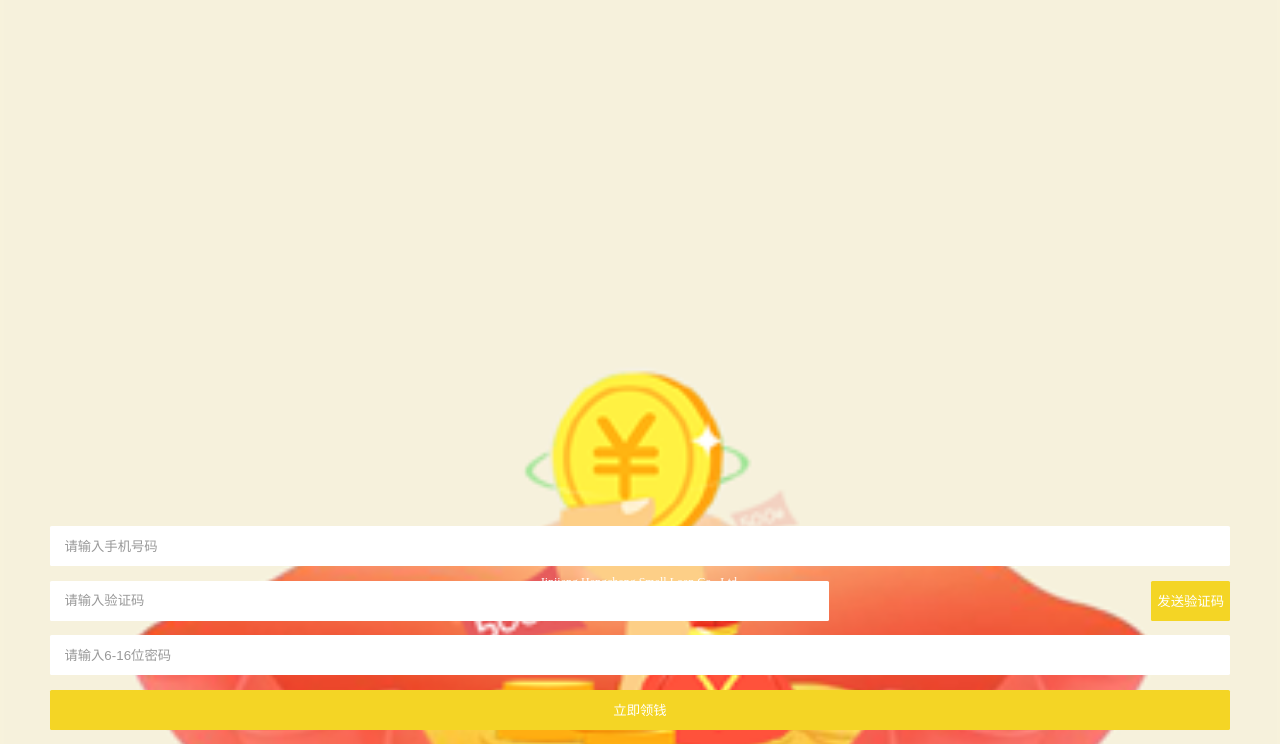
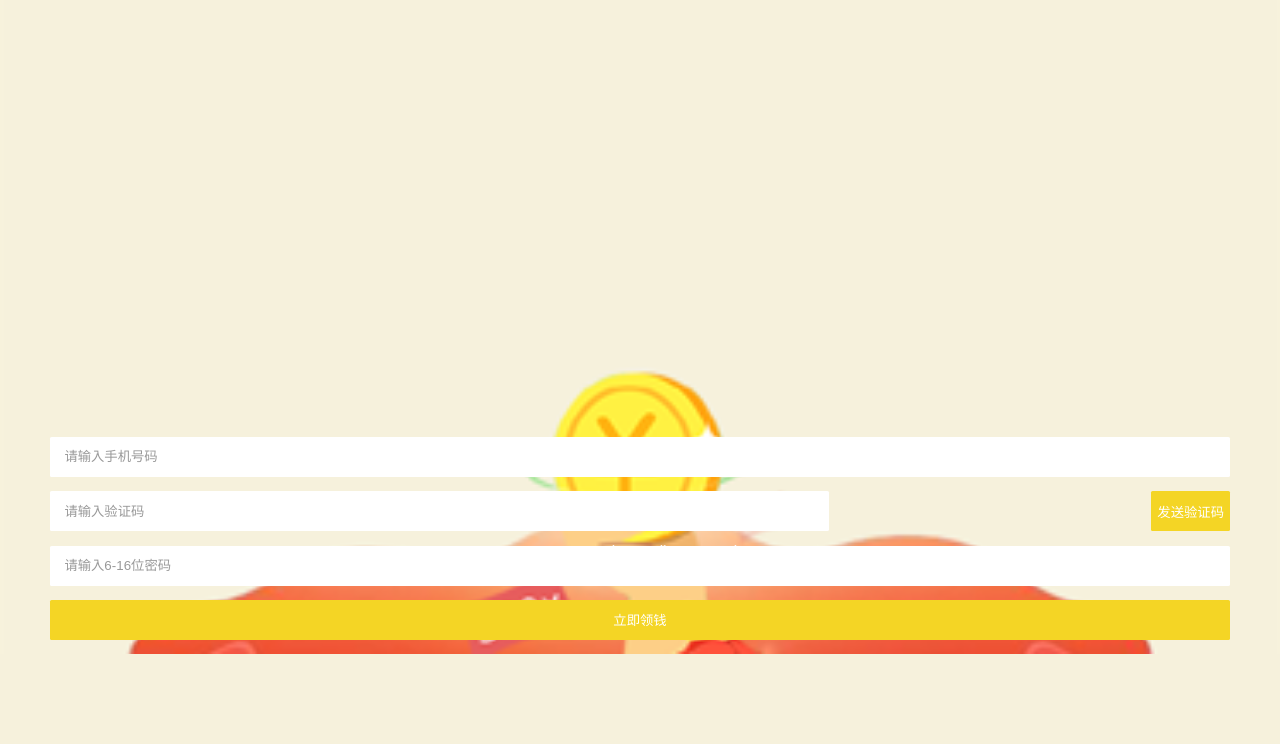
Before and after one commit to xiaoxiaoxiaorui/loanH5, a plain HTML site: page index.html in a window 1280 px wide. Shown: the part 158-902 px from the top of the page. After the commit the page ends 812 px from the top, so only its background shows below. Drawn offline with Linux system fonts and the light colour scheme.

Commit message:
整体再次上移30px

```diff
--- a/css/main.css
+++ b/css/main.css
@@ -7,7 +7,7 @@ header span{ display: block; text-align: center; margin: 0.56rem 0 0 0;}
 .loanMinute{ width: 13.1rem; height: 2.22rem;}
 .loanTitle{ width: 8.28rem; height: 2.25rem;}
 .content{}
-form{ padding: /*12.125rem*/40% 3.125rem 0 3.125rem;}
+form{ padding: /*12.125rem*/33% 3.125rem 0 3.125rem;}
 form input,form button{ height: 2.5rem; line-height: normal; border: none; border-radius: 0.1rem; margin-bottom: 0.9rem;}
 form input{ box-sizing: border-box; padding-left: 0.9rem; background: #fff;}
 form span input{ width: 66%;}
@@ -19,7 +19,7 @@ input::-moz-placeholder, textarea::-moz-placeholder { line-height: normal; color
 input:-ms-input-placeholder, textarea:-ms-input-placeholder { line-height: normal; color:#999;}
 .Send{ float: right;}
 .Get{ width: 100%}
-footer{ position: absolute; bottom: 3.25rem; width: 100%;}
+footer{ position: absolute; bottom: 5.25rem; width: 100%;}
 footer p{ text-align: center; margin: 0.56rem 0 0 0;}
 @media (max-width: 374px){
     form{ padding: 35% 3.125rem 0 3.125rem;}
```
